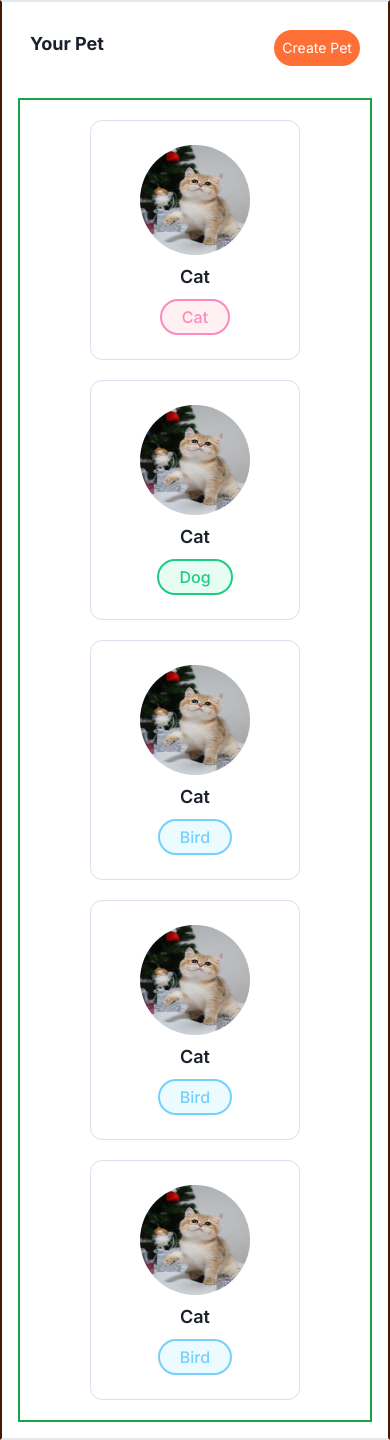
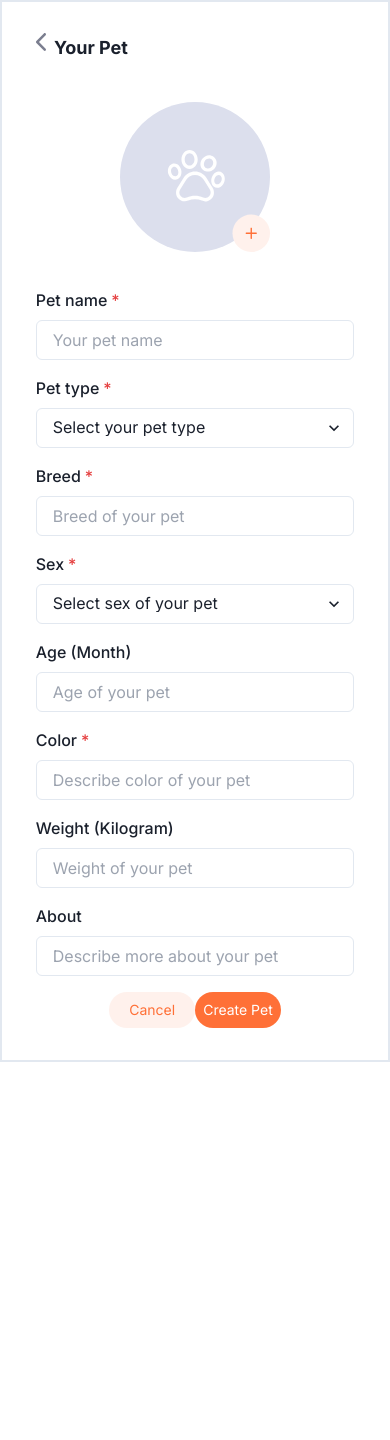
Before and after one commit to scarecrow-404/pet-sitter, a Next.js app: page /test in a window 390 px wide. After the commit the page ends 1062 px from the top, so only its background shows below. Built offline with nearby package versions, Linux system fonts and the light colour scheme; what tw-elements would draw is missing.

Commit message:
feat:add responsive to petList page and add crate pet page

```diff
--- a/src/app/test/page.jsx
+++ b/src/app/test/page.jsx
@@ -1,93 +1,195 @@
 "use client";
-import React from "react";
+import React, { useState } from "react";
 import Image from "next/image";
-import previewPet from "@/asset/images/catforsitterlist.jpg";
-function petList() {
+import {
+  FormControl,
+  FormLabel,
+  FormErrorMessage,
+  FormHelperText,
+  Input,
+  Select,
+} from "@chakra-ui/react";
+import backIcon from "@/asset/images/backIcon.svg";
+import previewPet from "@/asset/images/previewPetPhoto.svg";
+
+function createPet() {
+  const [photo, setPhoto] = useState({});
+  const [previewPetPhoto, setPreviewPetPhoto] = useState(previewPet);
+  const [petName, setPetName] = useState("");
+
+  const handleUploadPhoto = (event) => {
+    event.preventDefault();
+    const file = event.target.files[0];
+
+    if (Object.keys(photo).length > 1) {
+      alert("Can't upload more than 1 image");
+      return true;
+    }
+
+    if (file && file.size <= 10 * 1024 * 1024) {
+      const uniqueId = Date.now();
+      setPhoto({
+        [uniqueId]: file,
+      });
+
+      const reader = new FileReader();
+      reader.onload = () => {
+        setPreviewPetPhoto(reader.result);
+      };
+      reader.readAsDataURL(file);
+    }
+  };
   return (
-    <div className="flex flex-col justify-center items-center py-4 gap-5 border-2 border-x-amber-950">
+    <div className="flex flex-col justify-center items-center py-4 gap-5 max-w-[1440px] mx-auto border-2">
       {/* topic */}
       <div className="w-11/12 flex flex-row justify-between p-3">
-        <div className="font-bold text-lg">Your Pet</div>
-        <div>
-          <button className="bg-secondOrange p-2 text-sm rounded-3xl text-white">
+        <div className="font-bold text-lg">
+          <button>
+            <Image src={backIcon} />
+          </button>
+          Your Pet
+        </div>
+      </div>
+      {/* pet picture */}
+      <div className="lg:w-[850px]">
+        <label htmlFor="profile">
+          <FormLabel></FormLabel>
+          {previewPetPhoto && (
+            <div className="photo">
+              <Image
+                className="block md:hidden lg:hidden cursor-pointer"
+                src={previewPetPhoto}
+                width={150}
+                height={150}
+                alt="Preview"
+              />
+              <Image
+                className="hidden md:block lg:hidden cursor-pointer"
+                src={previewPetPhoto}
+                width={200}
+                height={200}
+                alt="Preview"
+              />
+              <Image
+                className="hidden md:hidden lg:block cursor-pointer"
+                src={previewPetPhoto}
+                width={220}
+                height={220}
+                alt="Preview"
+              />
+            </div>
+          )}
+          <input
+            type="file"
+            id="profile"
+            name="profile"
+            accept="image/*"
+            onChange={handleUploadPhoto}
+            className="sr-only"
+          />
+        </label>
+      </div>
+      {/* input for create pet profile */}
+      <div className="w-[90%] flex flex-col justify-between items-center gap-4 py-4 md:w-[85%] lg:gap-8 lg:w-[850px]">
+        <div className="w-11/12">
+          <FormControl isRequired>
+            <FormLabel>Pet name</FormLabel>
+            <Input
+              type="text"
+              placeholder="Your pet name"
+              value={petName}
+              minLength={6}
+              maxLength={60}
+              onChange={(event) => {
+                setPetName(event.target.value);
+              }}
+            />
+          </FormControl>
+        </div>
+        <div className="w-11/12 flex flex-col gap-4 lg:flex-row lg:gap-0 lg:justify-between">
+          <div className="w-full lg:w-[48%]">
+            <FormControl isRequired>
+              <FormLabel>Pet type</FormLabel>
+              <Select placeholder="Select your pet type">
+                <option>Dog</option>
+                <option>Cat</option>
+                <option>Bird</option>
+                <option>Rabbit</option>
+              </Select>
+            </FormControl>
+          </div>
+          <div className="w-full lg:w-[48%]">
+            <FormControl isRequired>
+              <FormLabel>Breed</FormLabel>
+              <Input
+                type="text"
+                placeholder="Breed of your pet"
+                maxLength={60}
+              />
+            </FormControl>
+          </div>
+        </div>
+        <div className="w-11/12 flex flex-col gap-4 lg:flex-row lg:gap-0 lg:justify-between">
+          <div className="w-full lg:w-[48%]">
+            <FormControl isRequired>
+              <FormLabel>Sex</FormLabel>
+              <Select placeholder="Select sex of your pet">
+                <option>Male</option>
+                <option>Female</option>
+              </Select>
+            </FormControl>
+          </div>
+          <div className="w-full lg:w-[48%]">
+            <FormControl>
+              <FormLabel>Age (Month)</FormLabel>
+              <Input placeholder="Age of your pet" size="md" type="text" />
+            </FormControl>
+          </div>
+        </div>
+        <div className="w-11/12 flex flex-col gap-4 lg:flex-row lg:gap-0 lg:justify-between">
+          <div className="w-full lg:w-[48%]">
+            <FormControl isRequired>
+              <FormLabel>Color</FormLabel>
+              <Input
+                type="text"
+                placeholder="Describe color of your pet"
+                maxLength={60}
+              />
+            </FormControl>
+          </div>
+          <div className="w-full lg:w-[48%]">
+            <FormControl>
+              <FormLabel>Weight (Kilogram)</FormLabel>
+              <Input
+                type="text"
+                placeholder="Weight of your pet"
+                maxLength={60}
+              />
+            </FormControl>
+          </div>
+        </div>
+        <div className="w-11/12">
+          <FormControl>
+            <FormLabel>About</FormLabel>
+            <Input
+              type="text"
+              size="md"
+              placeholder="Describe more about your pet"
+              minLength={6}
+              maxLength={60}
+            />
+          </FormControl>
+        </div>
+        <div className="relative lg:left-[310px]">
+          <button className="bg-sixthOrange p-2 px-5 text-sm rounded-3xl text-secondOrange md:text-xl">
+            Cancel
+          </button>
+          <button className="bg-secondOrange p-2 text-sm rounded-3xl text-white md:text-xl">
             Create Pet
           </button>
-        </div>
-      </div>
-      {/* area for map petlist */}
-      <div className="border-2 border-green-600 flex flex-col justify-center items-center w-11/12 py-5 gap-5 md:flex-row md:flex-wrap md:gap-3 md:justify-items-stretch">
-        {/* map here */}
-        <div className="border border-fifthGray w-[210px] flex flex-col items-center py-6 gap-2 rounded-xl">
-          <div className="pet-photo">
-            <Image
-              src={previewPet}
-              alt="preview-pet"
-              className="rounded-full w-[110px] h-[110px]"
-            />
-          </div>
-          <div className="text-lg font-semibold">Cat</div>
-          <div className="border-2 border-firstPink bg-secondPink text-firstPink px-5 py-1 rounded-3xl font-medium">
-            Cat
-          </div>
-        </div>
-
-        <div className="border border-fifthGray w-[210px] flex flex-col items-center py-6 gap-2 rounded-xl">
-          <div className="pet-photo">
-            <Image
-              src={previewPet}
-              alt="preview-pet"
-              className="rounded-full w-[110px] h-[110px]"
-            />
-          </div>
-          <div className="text-lg font-semibold">Cat</div>
-          <div className="border-2 border-firstGreen bg-secondGreen text-firstGreen px-5 py-1 rounded-3xl font-medium">
-            Dog
-          </div>
-        </div>
-
-        <div className="border border-fifthGray w-[210px] flex flex-col items-center py-6 gap-2 rounded-xl">
-          <div className="pet-photo">
-            <Image
-              src={previewPet}
-              alt="preview-pet"
-              className="rounded-full w-[110px] h-[110px]"
-            />
-          </div>
-          <div className="text-lg font-semibold">Cat</div>
-          <div className="border-2 border-firstLigthBlue bg-secondLigthBlue text-firstLigthBlue px-5 py-1 rounded-3xl font-medium">
-            Bird
-          </div>
-        </div>
-
-        <div className="border border-fifthGray w-[210px] flex flex-col items-center py-6 gap-2 rounded-xl">
-          <div className="pet-photo">
-            <Image
-              src={previewPet}
-              alt="preview-pet"
-              className="rounded-full w-[110px] h-[110px]"
-            />
-          </div>
-          <div className="text-lg font-semibold">Cat</div>
-          <div className="border-2 border-firstLigthBlue bg-secondLigthBlue text-firstLigthBlue px-5 py-1 rounded-3xl font-medium">
-            Bird
-          </div>
-        </div>
-
-        <div className="border border-fifthGray w-[210px] flex flex-col items-center py-6 gap-2 rounded-xl">
-          <div className="pet-photo">
-            <Image
-              src={previewPet}
-              alt="preview-pet"
-              className="rounded-full w-[110px] h-[110px]"
-            />
-          </div>
-          <div className="text-lg font-semibold">Cat</div>
-          <div className="border-2 border-firstLigthBlue bg-secondLigthBlue text-firstLigthBlue px-5 py-1 rounded-3xl font-medium">
-            Bird
-          </div>
         </div>
       </div>
     </div>
   );
 }
-export default petList;
+export default createPet;
--- a/tailwind.config.js
+++ b/tailwind.config.js
@@ -5,7 +5,7 @@ module.exports = {
     "./src/components/**/*.{js,ts,jsx,tsx,mdx}",
     "./src/app/**/*.{js,ts,jsx,tsx,mdx}",
     "./src/**/*.{html,js}",
-    "./node_modules/tw-elements/dist/js/**/*.js"
+    "./node_modules/tw-elements/dist/js/**/*.js",
   ],
   theme: {
     extend: {
@@ -15,7 +15,7 @@ module.exports = {
         thirdOrange: "#FF986F",
         fourthOrange: "#FFB899",
         fifthOrange: "#FFD5C2",
-        sixthOrange: "##FFF1EC",
+        sixthOrange: "#FFF1EC",
         firstGray: "#3A3B46",
         secondGray: "#5B5D6F",
         thirdGray: "#7B7E8F",
```
Also changed, not shown: src/components/petList.jsx (added, +179 -0 lines), src/asset/images/backIcon.svg (added), src/asset/images/previewPetPhoto.svg (added).
